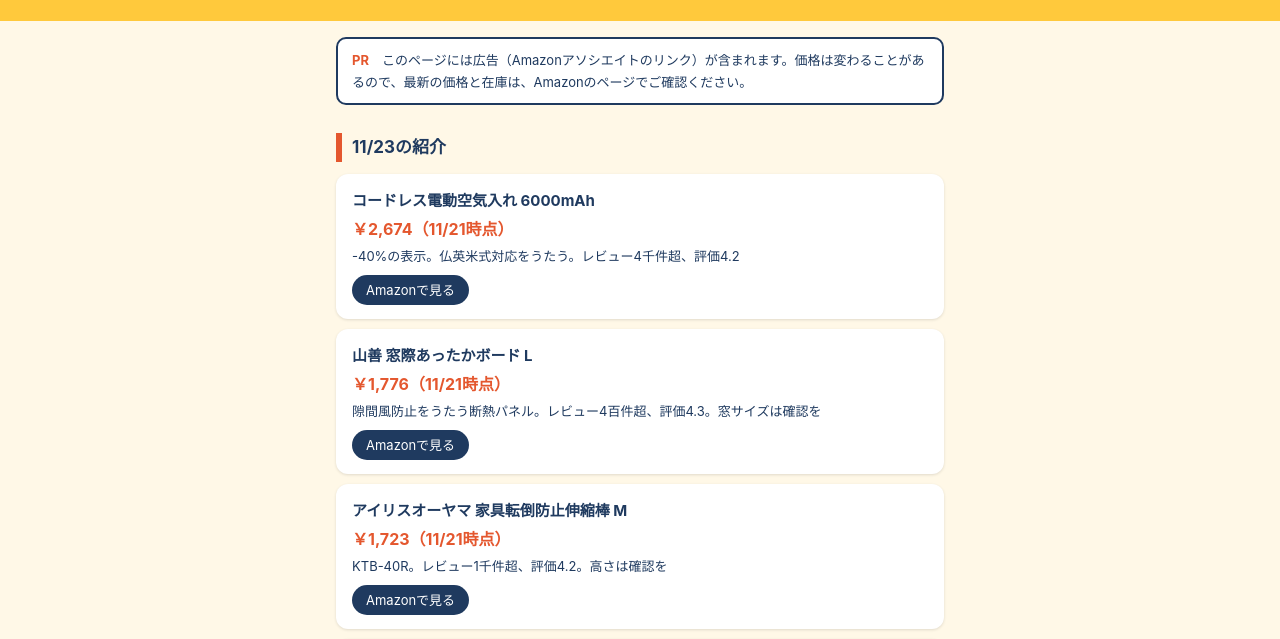
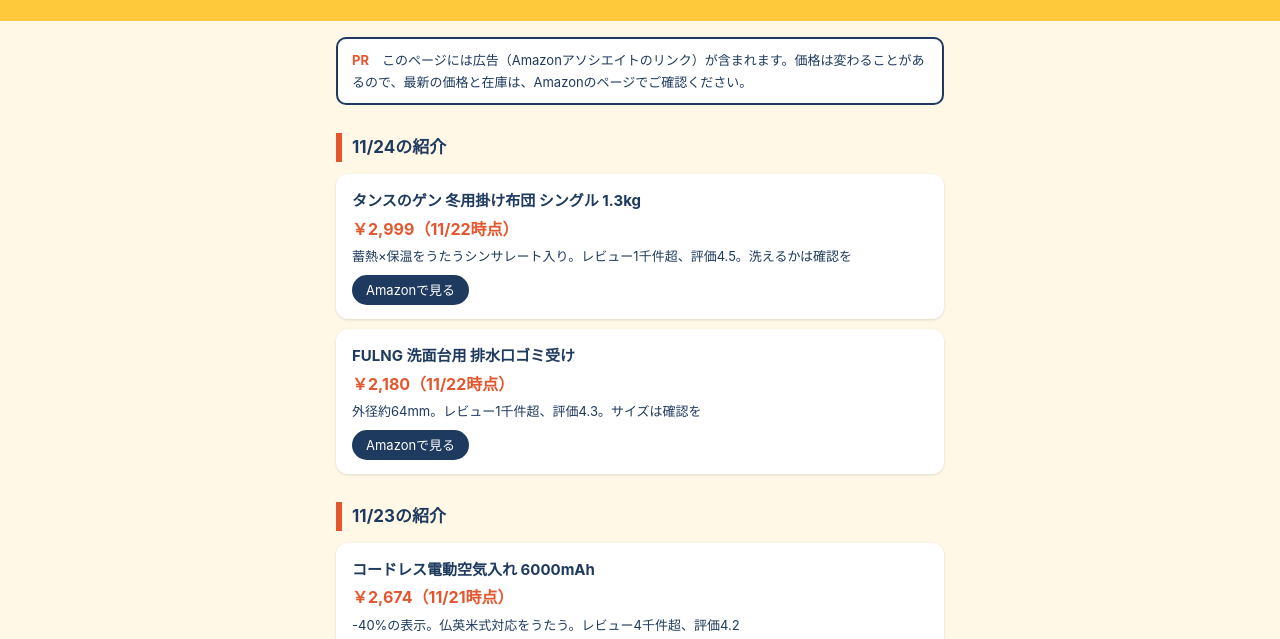
Before and after one commit to katteyokatta-benri/benricho-images, a plain HTML site: page index.html in a window 1280 px wide. Shown: the part 94-733 px from the top of the page. Drawn offline with Linux system fonts and the light colour scheme.

Commit message:
リンク先ページを更新

```diff
--- a/index.html
+++ b/index.html
@@ -25,6 +25,9 @@ footer{font-size:12px;padding:8px 16px 40px;max-width:640px;margin:0 auto}
 <header><h1>買ってよかった便利帳</h1><p>暮らしの便利グッズ、紹介した商品の一覧です</p></header>
 <main>
 <div class="pr"><b>PR</b>　このページには広告（Amazonアソシエイトのリンク）が含まれます。価格は変わることがあるので、最新の価格と在庫は、Amazonのページでご確認ください。</div>
+<h2>11/24の紹介</h2>
+<a class="item" href="https://www.amazon.co.jp/dp/B08KG917KT?tag=oubu-22" target="_blank" rel="sponsored noopener"><div class="n">タンスのゲン 冬用掛け布団 シングル 1.3kg</div><div class="p">￥2,999（11/22時点）</div><div class="d">蓄熱×保温をうたうシンサレート入り。レビュー1千件超、評価4.5。洗えるかは確認を</div><span class="go">Amazonで見る</span></a>
+<a class="item" href="https://www.amazon.co.jp/dp/B0FMWXNV9N?tag=oubu-22" target="_blank" rel="sponsored noopener"><div class="n">FULNG 洗面台用 排水口ゴミ受け</div><div class="p">￥2,180（11/22時点）</div><div class="d">外径約64mm。レビュー1千件超、評価4.3。サイズは確認を</div><span class="go">Amazonで見る</span></a>
 <h2>11/23の紹介</h2>
 <a class="item" href="https://www.amazon.co.jp/dp/B0DB5NDVSK?tag=oubu-22" target="_blank" rel="sponsored noopener"><div class="n">コードレス電動空気入れ 6000mAh</div><div class="p">￥2,674（11/21時点）</div><div class="d">-40%の表示。仏英米式対応をうたう。レビュー4千件超、評価4.2</div><span class="go">Amazonで見る</span></a>
 <a class="item" href="https://www.amazon.co.jp/dp/B0CJQS3TRQ?tag=oubu-22" target="_blank" rel="sponsored noopener"><div class="n">山善 窓際あったかボード L</div><div class="p">￥1,776（11/21時点）</div><div class="d">隙間風防止をうたう断熱パネル。レビュー4百件超、評価4.3。窓サイズは確認を</div><span class="go">Amazonで見る</span></a>
```
